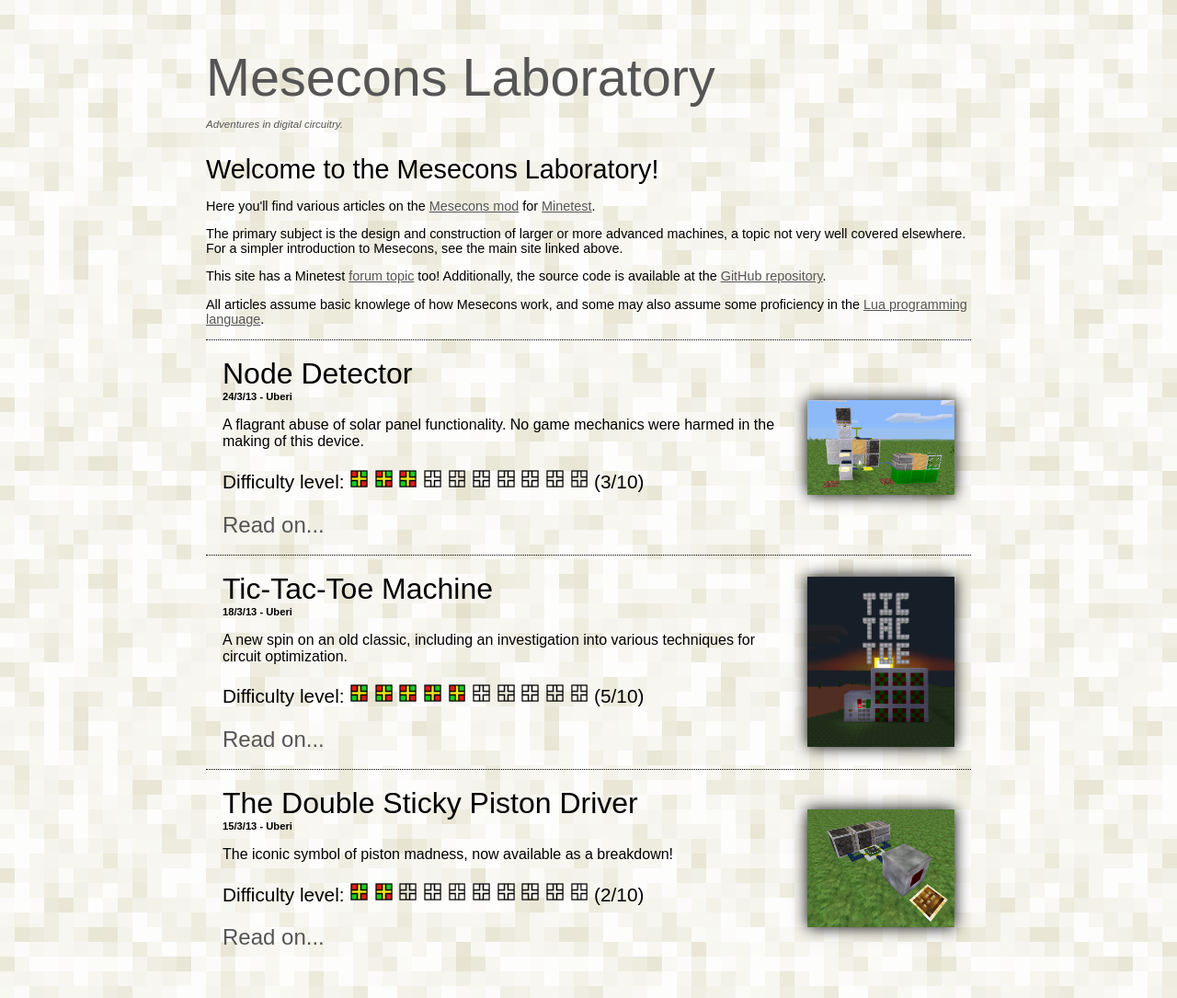
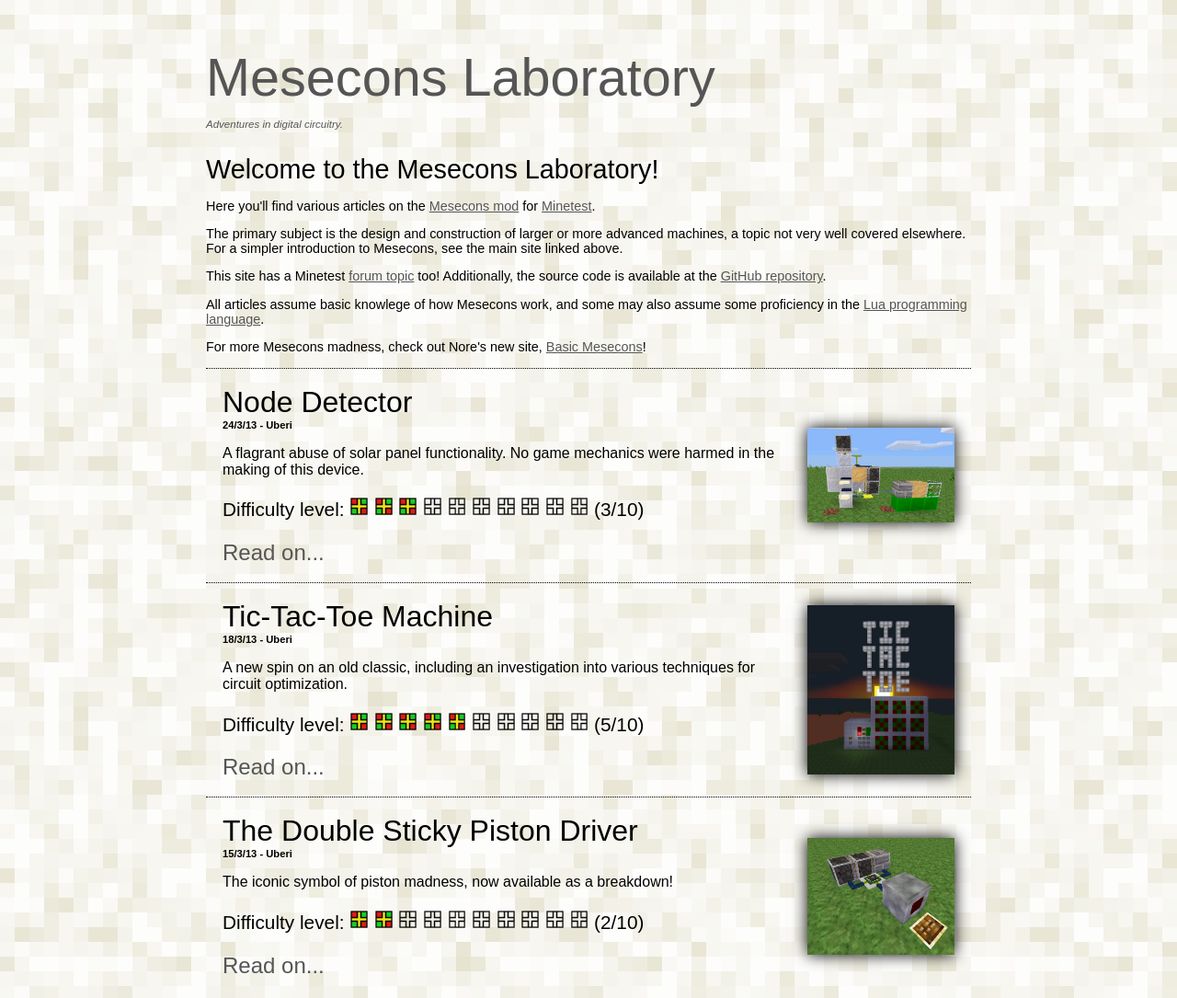
Before and after one commit to Uberi/uberi.mesecons.net, a plain HTML site: page index.html in a window 1280 px wide. Shown: the top 1085 px of the page at 92% size. Drawn offline with Linux system fonts and the light colour scheme.

Commit message:
Add mention of Nore's "Mesecons Basics" site.

```diff
--- a/index.html
+++ b/index.html
@@ -16,6 +16,7 @@
 			<p>The primary subject is the design and construction of larger or more advanced machines, a topic not very well covered elsewhere. For a simpler introduction to Mesecons, see the main site linked above.</p>
 			<p>This site has a Minetest <a href="http://forum.minetest.net/viewtopic.php?id=5113">forum topic</a> too! Additionally, the source code is available at the <a href="https://github.com/Uberi/uberi.mesecons.net">GitHub repository</a>.</p>
 			<p>All articles assume basic knowlege of how Mesecons work, and some may also assume some proficiency in the <a href="http://www.lua.org/about.html">Lua programming language</a>.</p>
+			<p>For more Mesecons madness, check out Nore's new site, <a href="http://nore.mesecons.net/">Basic Mesecons</a>!</p>
 
 			<table class="entry"><tr>
 				<td>
```
